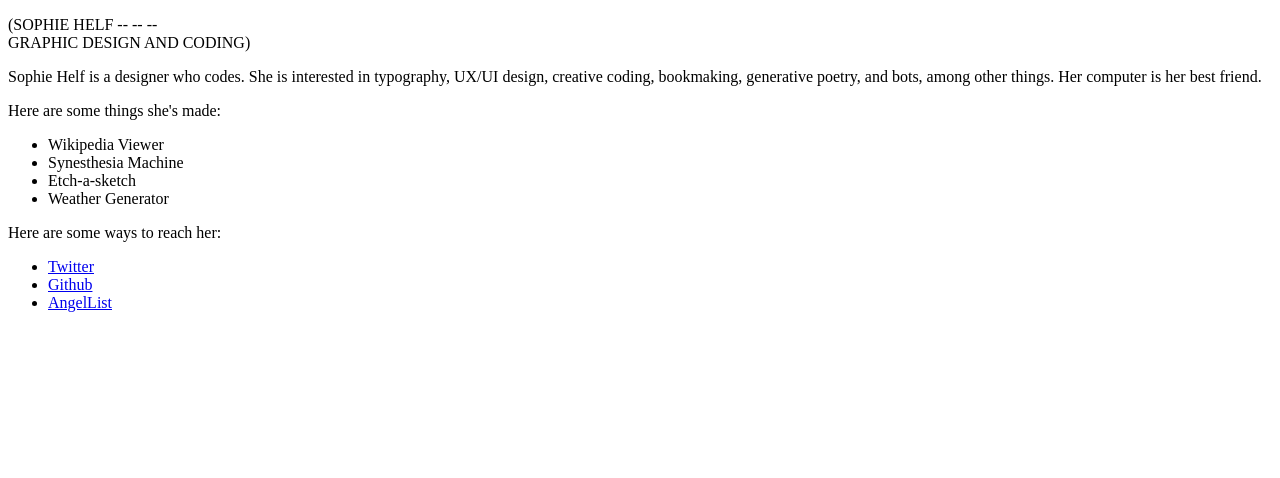
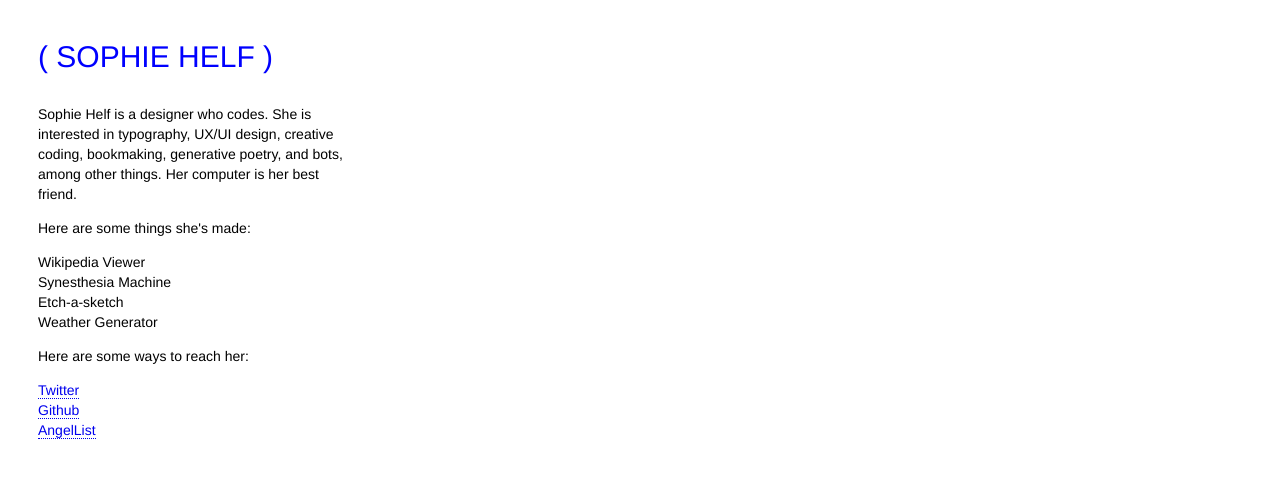
Before and after one commit to sophiehelf/sophiehelf.github.io, a plain HTML site: page index.html in a window 1280 px wide. Drawn offline with Linux system fonts and the light colour scheme.

Commit message:
Sorted out CSS

```diff
--- a/index.html
+++ b/index.html
@@ -1,13 +1,16 @@
 <!DOCTYPE html>
 <head>
 	<title>S O P H I E   H E L F</title>
+  <link rel="stylesheet" type="text/css" href="sophiehelf.css">
 </head>
 
 
 <body>
 
+<div id="whole_thing">
+
 <div id="header">
-  <p>(SOPHIE HELF    -- -- --  <br>GRAPHIC DESIGN AND CODING)</p>
+  <p>( SOPHIE HELF )</p>
     </div>
 
 <div id="chunk">
@@ -35,4 +38,6 @@
   </ul>
 </div>
 </div>
+
+</div>
 </body>
```
